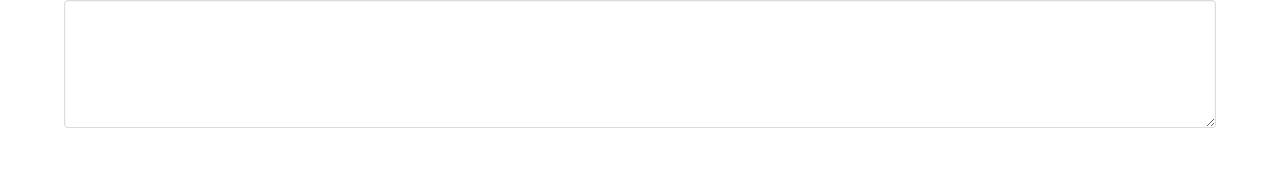
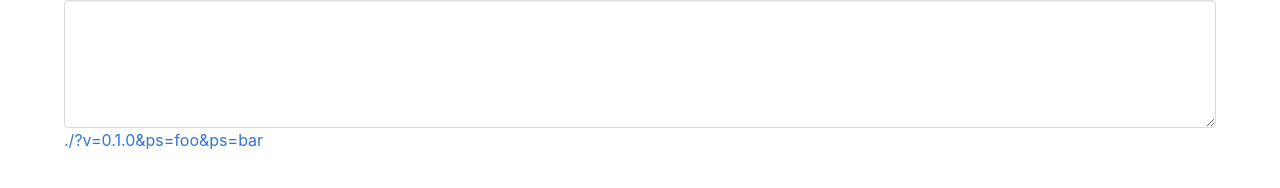
Before and after one commit to sanemat/web-wordpuzzle, a website: page index.html in a window 1280 px wide. Drawn offline with Linux system fonts and the light colour scheme.

Commit message:
chore(index): container

```diff
--- a/index.html
+++ b/index.html
@@ -13,7 +13,9 @@
   </head>
 
   <body>
-    <div id="root" class="container"></div>
-    <a href="./?v=0.1.0&ps=foo&ps=bar"></a>
+    <div class="container">
+      <div id="root"></div>
+      <a href="./?v=0.1.0&ps=foo&ps=bar">./?v=0.1.0&ps=foo&ps=bar</a>
+    </div>
   </body>
 </html>
```
